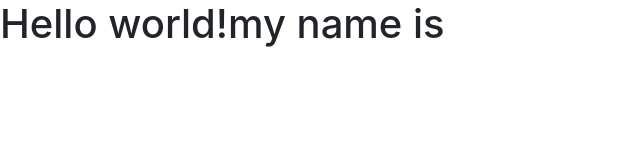
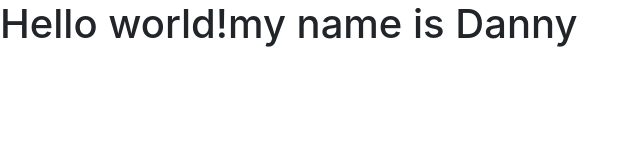
Before and after one commit to dineshkumar2050/all-my-fiels, a plain HTML site: page index.html in a window 1280 px wide. Shown: the whole page, without its empty margins (0-640 px from the left). Drawn offline with nearby package versions, Linux system fonts and the light colour scheme.

Commit message:
Hey i made some changes to the existing file

```diff
--- a/index.html
+++ b/index.html
@@ -10,7 +10,7 @@
     <link rel="stylesheet" href="https://stackpath.bootstrapcdn.com/bootstrap/4.3.1/css/bootstrap.min.css" integrity="sha384-ggOyR0iXCbMQv3Xipma34MD+dH/1fQ784/j6cY/iJTQUOhcWr7x9JvoRxT2MZw1T" crossorigin="anonymous">
   </head>
   <body>
-      <h1>Hello world!my name is   </h1>
+      <h1>Hello world!my name is Danny   </h1>
 
     <!-- Optional JavaScript -->
     <!-- jQuery first, then Popper.js, then Bootstrap JS -->
```
